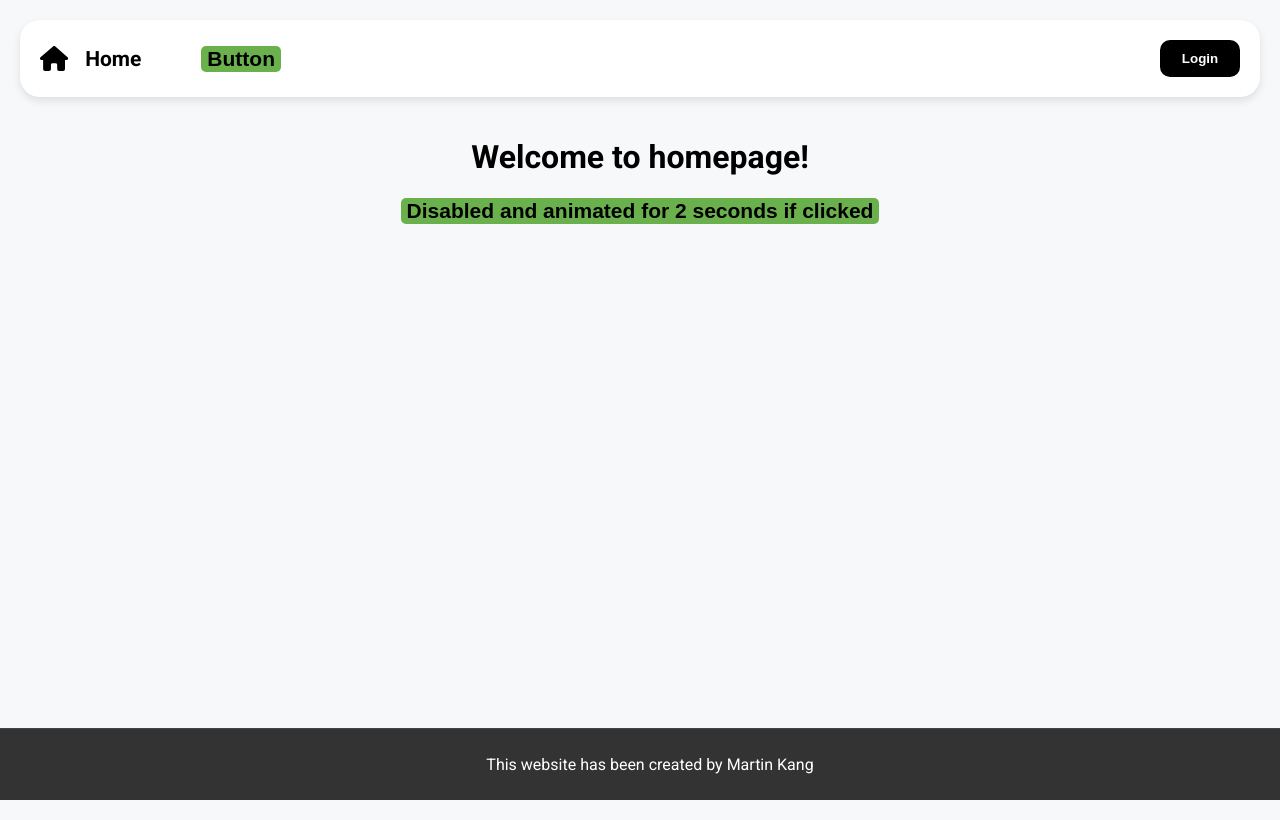
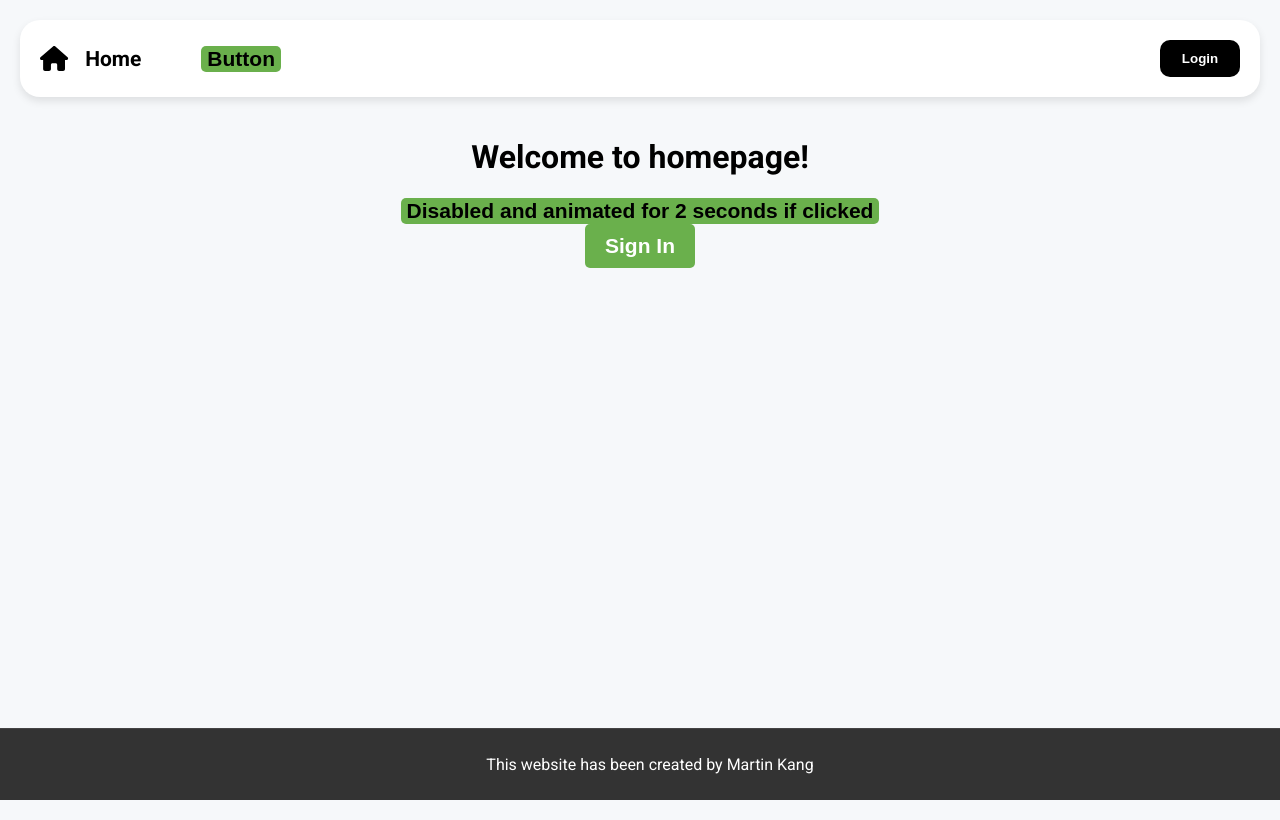
Before and after one commit to kangmartin/InterfaceDevelopmentLab3, a Vue app: page / in a window 1280 px wide. Built offline with nearby package versions, Linux system fonts and the light colour scheme; no server answers.

Commit message:
Add SigninButton

```diff
--- a/package.json
+++ b/package.json
@@ -8,6 +8,7 @@
     "lint": "vue-cli-service lint"
   },
   "dependencies": {
+    "@azure/msal-browser": "^3.25.0",
     "@fortawesome/fontawesome-svg-core": "^6.6.0",
     "@fortawesome/free-regular-svg-icons": "^6.6.0",
     "@fortawesome/free-solid-svg-icons": "^6.6.0",
--- /dev/null
+++ b/src/components/SigninButton.vue
@@ -0,0 +1,50 @@
+<script>
+import { signInAndGetUser } from "@/lib/microsoftGraph.js";
+
+export default {
+  name: "SigninButton",
+  data() {
+    return {
+      user: null
+    };
+  },
+  methods: {
+    async signIn() {
+      try {
+        this.user = await signInAndGetUser();
+      } catch (error) {
+        console.error("Error signing in:", error);
+      }
+    }
+  }
+};
+</script>
+
+<template>
+  <div>
+    <button @click="signIn">Sign In</button>
+  </div>
+</template>
+
+<style scoped>
+button {
+  font-weight: 600;
+  font-size: 21px;
+  border-radius: 5px;
+  border: none;
+  cursor: pointer;
+  transition: background-color 0.3s, transform 0.3s;
+  background-color: #6ab04c;
+  color: white;
+  padding: 10px 20px;
+}
+
+button:hover:not(:disabled) {
+  background-color: rgba(106, 176, 76, 0.4);
+}
+
+button:disabled {
+  background-color: #cccccc;
+  cursor: not-allowed;
+}
+</style>
--- /dev/null
+++ b/src/lib/microsoftGraph.js
@@ -0,0 +1,29 @@
+// file src/lib/microsoftGraph.js
+import * as msal from '@azure/msal-browser'
+
+/**
+ * List the requested scopes (aka. the requested permissions)
+ */
+const requestedScopes = {
+    scopes: ["User.Read"]
+}
+
+const msalInstance = new msal.PublicClientApplication({
+    auth: {
+        clientId: process.env.VUE_APP_OAUTH_CLIENT_ID
+    },
+    cache: {
+        cacheLocation: "sessionStorage"
+    }
+})
+
+export async function signInAndGetUser() {
+    // Assurez-vous d'appeler initialize() si nécessaire.
+    if (!msalInstance.getActiveAccount()) {
+        await msalInstance.initialize();
+    }
+
+    const authResult = await msalInstance.loginPopup(requestedScopes);
+    msalInstance.setActiveAccount(authResult.account);
+    return authResult.account;
+}
--- a/src/pages/HomePage.vue
+++ b/src/pages/HomePage.vue
@@ -1,10 +1,12 @@
 <script>
 import AsyncButton from "@/components/AsyncButton.vue";
+import SigninButton from "@/components/SigninButton.vue";
 
 export default {
   name: "HomePage",
   components: {
-    AsyncButton
+    AsyncButton,
+    SigninButton
   },
   data() {
     return {
@@ -31,6 +33,7 @@ export default {
     <AsyncButton @click="handleButtonClick">
       Disabled and animated for {{ clickCount + 2 }} seconds if clicked
     </AsyncButton>
+    <SigninButton/>
   </div>
 </template>
 
```
Also changed, not shown: 1 other file (tests, documents, lock files or other folders).
